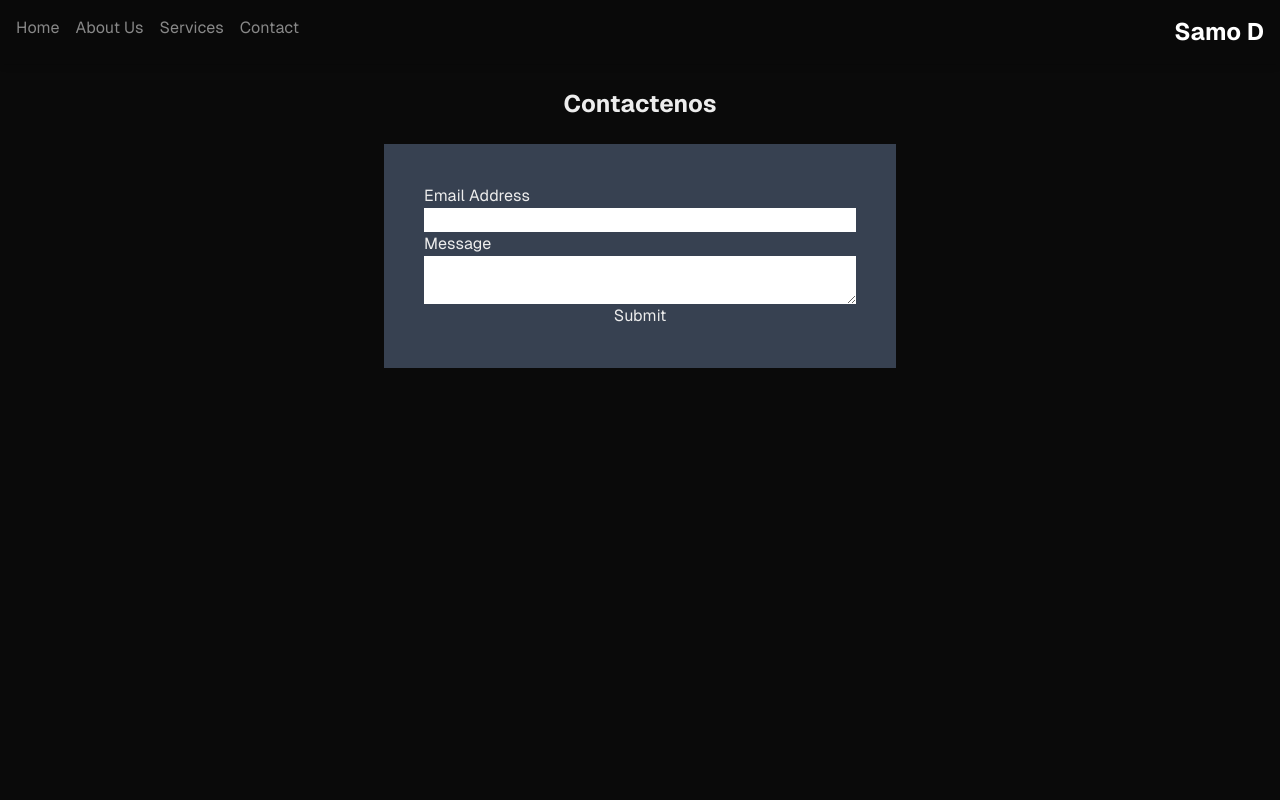
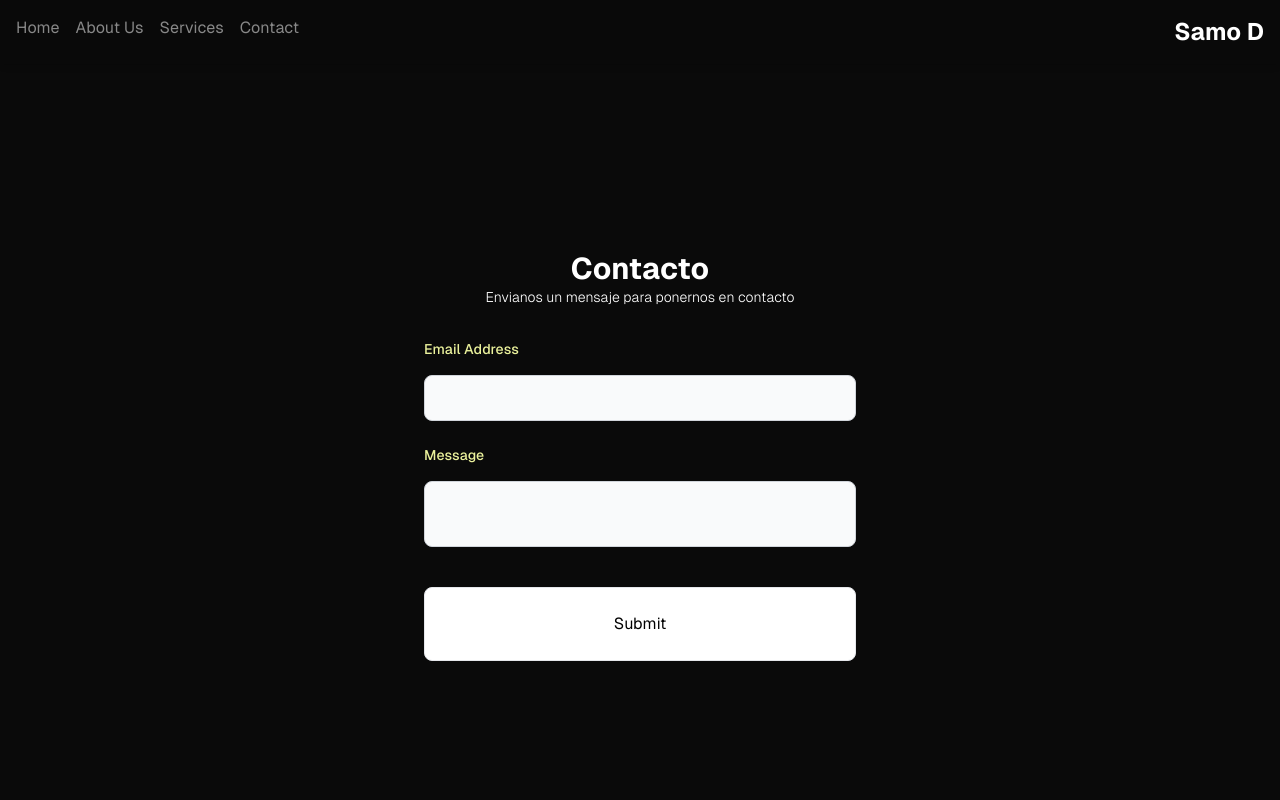
Before and after one commit to Albertscpv/landingsamo, a Next.js app: page /contacto in a window 1280 px wide. Shown: the top 800 px of the page. Built offline with nearby package versions, Linux system fonts and the light colour scheme; what @midudev/tailwind-animations would draw is missing.

Commit message:
modified contact form

```diff
--- a/src/app/contacto/page.tsx
+++ b/src/app/contacto/page.tsx
@@ -1,51 +1,71 @@
 "use client";
 import { useForm, ValidationError } from '@formspree/react';
+import  Link  from 'next/link';
 
 function ContactForm() {
   const [state, handleSubmit] = useForm("xkndqpjd");
   if (state.succeeded) {
-      return <p>Thanks for joining!</p>;
+      return (
+      <div>
+        <p>Thanks for joining!</p>
+        <Link href="/">Go back</Link>
+      </div>
+      );
   }
   return (
     <>
-    <h2 className='font-bold text-center text-2xl my-6'>Contactenos</h2>
-    <div className='flex place-content-center'>
+    <div id='main-container' className='min-h-screen flex items-center justify-center'>
+      <div id='form-container' className='flex justify-center flex-col w-full md:w-1/2 xl:w-2/5 2xl:w-2/5 3xl:w-1/3 mx-auto p-8 md:p-10 2xl:p-12 3xl:p-14 text-white'>
+          <div id='header' className='flex flex-row justify-center'>
+            <div>
+              {/* image */}
+            </div>
+            <h2 className='text-3xl font-bold my-auto '>
+              Contacto
+            </h2>
+          </div>
+
+          <div className='text-sm font-light pb-8 '>
+            <p className='text-center'>Envianos un mensaje para ponernos en contacto</p>
+          </div>
           <form
             onSubmit={handleSubmit}
-          className='flex flex-col w-full md:w-1/2 xl:w-2/5 2xl:w-2/5 3xl:w-1/3 mx-auto p-8 md:p-10 2xl:p-12 3xl:p-14
-          bg-gray-700
-
-          '
+            className='flex flex-col gap-4'
             >
-      <label htmlFor="email">
+            <label htmlFor="email" className='block text-sm font-medium text-[var(--marked-text)] flex justify-start'>
               Email Address
             </label>
             <input
               id="email"
               type="email"
               name="email"
+              className='pl-10 mb-2 bg-gray-50 text-gray-600 border focus:border-transparent border-gray-300 sm:text-sm rounded-lg ring ring-transparent focus:ring-1 focus:outline-none focus:ring-gray-400 block w-full p-2.5 rounded-l-lg py-3 px-4'
             />
             <ValidationError
               prefix="Email"
               field="email"
               errors={state.errors}
             />
-      <label htmlFor="textarea">
+            <label htmlFor="textarea" className='block text-sm font-medium text-[var(--marked-text)] flex justify-start'>
               Message
             </label>
             <textarea
               id="message"
               name="message"
+              className='pl-10 mb-2 bg-gray-50 text-gray-600 border focus:border-transparent border-gray-300 sm:text-sm rounded-lg ring ring-transparent focus:ring-1 focus:outline-none focus:ring-gray-400 block w-full p-2.5 rounded-l-lg py-3 px-4'
             />
             <ValidationError
               prefix="Message"
               field="message"
               errors={state.errors}
             />
-      <button type="submit" disabled={state.submitting}>
+            <button type="submit"
+                    disabled={state.submitting}
+                    className='p-6 my-4 bg-white text-black border rounded-lg hover:bg-black hover:text-white transition-all duration-600'>
               Submit
             </button>
           </form>
+      </div>
     </div>
   </>
   );
--- a/src/app/globals.css
+++ b/src/app/globals.css
@@ -52,3 +52,6 @@ body {
   place-content: center;
   justify-items: center;
 }
+textarea{
+  resize: none;
+}
```
Lines whose indentation alone changed are shown as unchanged.
